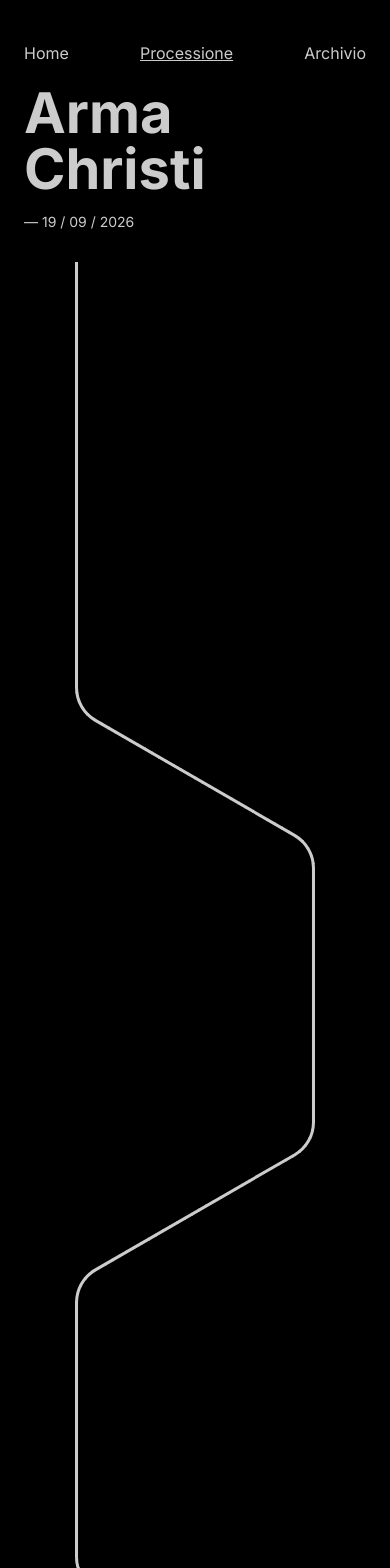
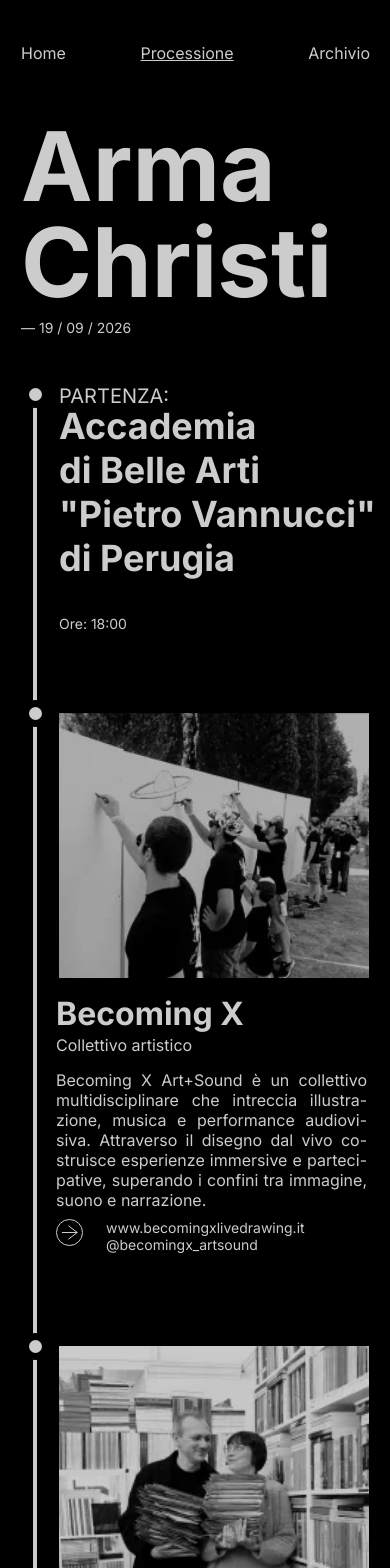
Before and after one commit to panlan8923/ARMA-CHRISTI, a SvelteKit app: page /processione in a window 390 px wide. Shown: the top 1568 px of the page. Built offline with nearby package versions, Linux system fonts and the light colour scheme.

Commit message:
Add responsive Processione layout
Implement the 390px mobile design from Figma, add the dedicated mobile path and node layout, preserve the approved desktop version from 1280px, and refine content, imagery, typography, and spacing across responsive viewports.

```diff
--- a/src/lib/components/ProcessionNav.svelte
+++ b/src/lib/components/ProcessionNav.svelte
@@ -61,6 +61,19 @@
 		text-decoration: underline;
 	}
 
+	@media (max-width: 1279px) {
+		.procession-nav {
+			position: absolute;
+			top: 20px;
+			left: 21px;
+			width: 349px;
+			max-width: none;
+			height: 65px;
+			min-height: 65px;
+			margin: 0;
+		}
+	}
+
 	@media (min-width: 1280px) {
 		.procession-nav {
 			position: absolute;
--- /dev/null
+++ b/src/lib/components/ProcessionPathMobile.svelte
@@ -0,0 +1,87 @@
+<script lang="ts">
+	import { base } from '$app/paths';
+	import {
+		MOBILE_FRAME_WIDTH,
+		MOBILE_NODES,
+		MOBILE_NODE_SIZE,
+		MOBILE_PATH,
+		mobileNodeAssetLeft,
+		mobileNodeAssetTop,
+		PROCESSION_UI
+	} from '$lib/data/procession-layout';
+
+	const nodeSrc = `${base}${PROCESSION_UI.node}`;
+	const { axisX, top: pathTop, height: pathHeight } = MOBILE_PATH;
+</script>
+
+<div class="procession-path-mobile" aria-hidden="true">
+	<svg
+		class="procession-path-mobile__svg"
+		viewBox="0 0 {MOBILE_FRAME_WIDTH} {pathHeight}"
+		fill="none"
+		xmlns="http://www.w3.org/2000/svg"
+		style:top="{pathTop}px"
+	>
+		<line
+			class="procession-path-mobile__line procession-path-mobile__line--dotted"
+			x1={axisX}
+			y1="0"
+			x2={axisX}
+			y2={pathHeight}
+			stroke="#CCCCCC"
+			stroke-width="4"
+			stroke-dasharray="1 10"
+		/>
+		<line
+			class="procession-path-mobile__line procession-path-mobile__line--solid"
+			x1={axisX}
+			y1="0"
+			x2={axisX}
+			y2={pathHeight}
+			stroke="#CCCCCC"
+			stroke-width="4"
+		/>
+	</svg>
+
+	{#each MOBILE_NODES as node (node.id)}
+		<img
+			class="procession-path-mobile__node"
+			src={nodeSrc}
+			alt=""
+			width={MOBILE_NODE_SIZE}
+			height={MOBILE_NODE_SIZE}
+			style:left="{mobileNodeAssetLeft()}px"
+			style:top="{mobileNodeAssetTop(node.top)}px"
+		/>
+	{/each}
+</div>
+
+<style>
+	.procession-path-mobile {
+		position: absolute;
+		inset: 0;
+		pointer-events: none;
+		z-index: 1;
+	}
+
+	.procession-path-mobile__svg {
+		position: absolute;
+		left: 0;
+		display: block;
+		width: 390px;
+		height: 2160.5px;
+		overflow: visible;
+	}
+
+	.procession-path-mobile__line {
+		vector-effect: non-scaling-stroke;
+	}
+
+	.procession-path-mobile__node {
+		position: absolute;
+		display: block;
+		width: 27px;
+		height: 27px;
+		z-index: 2;
+	}
+</style>
--- a/src/lib/data/procession-layout.ts
+++ b/src/lib/data/procession-layout.ts
@@ -62,6 +62,50 @@ export const DESKTOP_CRONACHE_LOGO = {
 	height: 215.81
 } as const;
 
+/** Mobile layout from Figma frame "iPhone 13 & 14 - 1" (node 219:11), 390 px wide. */
+
+export const MOBILE_FRAME_WIDTH = 390;
+export const MOBILE_FRAME_HEIGHT = 2877;
+
+export const MOBILE_NAV = {
+	top: 20,
+	left: 21,
+	width: 349,
+	height: 65
+} as const;
+
+export const MOBILE_HERO = {
+	title: { top: 118, left: 21, width: 337, height: 250 },
+	date: { top: 319, left: 21 }
+} as const;
+
+export const MOBILE_PATH = {
+	axisX: 35,
+	top: 404,
+	height: 2160.5
+} as const;
+
+/** Figma ellipse frames are 20×20; `top` is the frame top, axis at x = 35. */
+export const MOBILE_NODE_CENTER_X = 35;
+export const MOBILE_NODE_FRAME_SIZE = 20;
+export const MOBILE_NODE_SIZE = 27;
+
+export const MOBILE_NODES = [
+	{ id: 'partenza', top: 384 },
+	{ id: 'becoming-x', top: 703 },
+	{ id: 'mannaggia', top: 1336 },
+	{ id: 'cronache-ribelli', top: 1969 },
+	{ id: 'arrivo', top: 2553 }
+] as const;
+
+export function mobileNodeAssetTop(frameTop: number): number {
+	return frameTop - (MOBILE_NODE_SIZE - MOBILE_NODE_FRAME_SIZE) / 2;
+}
+
+export function mobileNodeAssetLeft(): number {
+	return MOBILE_NODE_CENTER_X - MOBILE_NODE_SIZE / 2;
+}
+
 export const PROCESSION_UI = {
 	gridCross: '/processione/ui/grid-cross.svg',
 	arrow: '/processione/ui/procession-arrow.svg',
--- a/src/lib/data/procession-stops.ts
+++ b/src/lib/data/procession-stops.ts
@@ -18,7 +18,8 @@ export interface ProcessionVenueStop {
 	};
 	footer?: {
 		time: string;
-		description: string[];
+		description: string;
+		moderator: string;
 	};
 }
 
@@ -125,10 +126,9 @@ export const PROCESSION_STOPS: ProcessionStop[] = [
 		},
 		footer: {
 			time: 'Ore: 20:00',
-			description: [
+			description:
 				'Intervento pubblico delle realtà indipendenti coinvolte: Becoming X, Mannaggia — Libreria Indipendente, Cronache Ribelli.',
-				'Modera: Daniela Mancarella'
-			]
+			moderator: 'Modera: Daniela Mancarella'
 		}
 	}
 ];
--- a/src/routes/processione/+page.svelte
+++ b/src/routes/processione/+page.svelte
@@ -5,7 +5,12 @@
 	import ProcessionNav from '$lib/components/ProcessionNav.svelte';
 	import ProcessionNodes from '$lib/components/ProcessionNodes.svelte';
 	import ProcessionPath from '$lib/components/ProcessionPath.svelte';
-	import { DESKTOP_FRAME_HEIGHT } from '$lib/data/procession-layout';
+	import ProcessionPathMobile from '$lib/components/ProcessionPathMobile.svelte';
+	import {
+		DESKTOP_FRAME_HEIGHT,
+		MOBILE_FRAME_HEIGHT,
+		MOBILE_FRAME_WIDTH
+	} from '$lib/data/procession-layout';
 	import {
 		PROCESSION_DATE,
 		PROCESSION_STOPS,
@@ -21,7 +26,21 @@
 	function isVenueStop(stop: ProcessionStop): stop is ProcessionVenueStop {
 		return stop.kind === 'venue';
 	}
+
+	let viewportWidth = $state(MOBILE_FRAME_WIDTH);
+
+	const mobileScale = $derived(
+		viewportWidth < 1280 && viewportWidth < MOBILE_FRAME_WIDTH
+			? viewportWidth / MOBILE_FRAME_WIDTH
+			: 1
+	);
+
+	const mobileScalerHeight = $derived(
+		mobileScale < 1 ? MOBILE_FRAME_HEIGHT * mobileScale : MOBILE_FRAME_HEIGHT
+	);
 </script>
+
+<svelte:window bind:innerWidth={viewportWidth} />
 
 <svelte:head>
 	<title>ARMA CHRISTI — Processione</title>
@@ -33,7 +52,18 @@
 	/>
 </svelte:head>
 
-<main class="procession-page" style:--frame-height="{DESKTOP_FRAME_HEIGHT}px">
+<div
+	class="procession-page-scaler"
+	class:procession-page-scaler--narrow={mobileScale < 1}
+	style:height={mobileScale < 1 ? `${mobileScalerHeight}px` : undefined}
+>
+	<main
+		class="procession-page"
+		style:--frame-height="{DESKTOP_FRAME_HEIGHT}px"
+		style:--mobile-frame-height="{MOBILE_FRAME_HEIGHT}px"
+		style:transform={mobileScale < 1 ? `scale(${mobileScale})` : undefined}
+		style:transform-origin={mobileScale < 1 ? 'top left' : undefined}
+	>
 		<ProcessionNav current="processione" />
 
 		<h1 class="procession-hero__title">
@@ -45,8 +75,12 @@
 		<section class="procession-canvas" aria-label="Percorso della processione">
 			<ProcessionGrid />
 
-		<div class="procession-canvas__path" aria-hidden="true">
+			<div class="procession-canvas__path procession-canvas__path--desktop" aria-hidden="true">
 				<ProcessionPath />
+			</div>
+
+			<div class="procession-canvas__path procession-canvas__path--mobile" aria-hidden="true">
+				<ProcessionPathMobile />
 			</div>
 
 			<ProcessionNodes />
@@ -77,14 +111,26 @@
 						{#if stop.footer}
 							<footer class="procession-stop__arrival-footer">
 								<p class="procession-stop__time">{stop.footer.time}</p>
-							<div class="procession-stop__arrival-copy">
-								{#each stop.footer.description as paragraph, index (index)}
-									<p>{paragraph}</p>
-								{/each}
+								<div class="arrival-description">
+									<p class="arrival-description__text" lang="it">{stop.footer.description}</p>
+									<p class="arrival-description__moderator">{stop.footer.moderator}</p>
 								</div>
 							</footer>
 						{/if}
 					{:else if isEntityStop(stop)}
+						{#if stop.image}
+							<figure
+								class="procession-stop__figure procession-stop__figure--entity"
+								data-stop-image={stop.id}
+							>
+								<img src={`${base}${stop.image.src}`} alt={stop.image.alt} loading="lazy" />
+							</figure>
+						{:else if stop.logo}
+							<figure class="procession-stop__figure procession-stop__figure--logo">
+								<img src={`${base}${stop.logo.src}`} alt={stop.logo.alt} loading="lazy" />
+							</figure>
+						{/if}
+
 						<h2 class="procession-stop__entity-title">{stop.title}</h2>
 						<p class="procession-stop__entity-subtitle">{stop.subtitle}</p>
 						<p class="procession-stop__entity-description" lang="it">{stop.description}</p>
@@ -103,24 +149,12 @@
 								{/each}
 							</div>
 						</div>
-
-					{#if stop.image}
-						<figure
-							class="procession-stop__figure procession-stop__figure--entity"
-							data-stop-image={stop.id}
-						>
-							<img src={`${base}${stop.image.src}`} alt={stop.image.alt} loading="lazy" />
-						</figure>
-					{:else if stop.logo}
-						<figure class="procession-stop__figure procession-stop__figure--logo">
-							<img src={`${base}${stop.logo.src}`} alt={stop.logo.alt} loading="lazy" />
-						</figure>
-					{/if}
 					{/if}
 				</article>
 			{/each}
 		</section>
 	</main>
+</div>
 
 <style>
 	:global(html),
@@ -132,19 +166,18 @@
 		overflow-x: hidden;
 	}
 
+	.procession-page-scaler {
+		width: 100%;
+	}
+
 	.procession-page {
 		box-sizing: border-box;
-		width: 100%;
-		margin: 0 auto;
-		padding: 20px 24px 64px;
 		font-family: Inter, Arial, sans-serif;
 	}
 
 	.procession-hero__title {
-		margin: 0 0 16px;
-		font-size: 56px;
+		margin: 0;
 		font-weight: 700;
-		line-height: 1;
 		color: #cccccc;
 	}
 
@@ -153,29 +186,16 @@
 	}
 
 	.procession-hero__date {
-		margin: 0 0 32px;
+		margin: 0;
 		font-size: 14px;
 		font-weight: 400;
 		line-height: normal;
 		color: #cccccc;
 	}
 
-	.procession-canvas {
-		display: flex;
-		flex-direction: column;
-		gap: 48px;
-	}
-
-	.procession-canvas__path {
-		width: min(100%, 240px);
-		margin: 0 auto;
-		order: -1;
-	}
-
-	.procession-stop {
-		display: flex;
-		flex-direction: column;
-		gap: 16px;
+	.procession-canvas__path--desktop,
+	.procession-canvas__path--mobile {
+		display: none;
 	}
 
 	.procession-stop__label {
@@ -188,7 +208,6 @@
 
 	.procession-stop__venue-title {
 		margin: 0;
-		font-size: 32px;
 		font-weight: 700;
 		line-height: normal;
 		color: #cccccc;
@@ -196,10 +215,6 @@
 
 	.procession-stop__venue-title span {
 		display: block;
-	}
-
-	.procession-stop__venue-copy--center {
-		text-align: center;
 	}
 
 	.procession-stop__figure {
@@ -220,19 +235,13 @@
 
 	.procession-stop__time {
 		margin: 0;
-		font-size: 16px;
 		font-weight: 400;
 		line-height: normal;
 		color: #cccccc;
 	}
 
-	.procession-stop__time--departure {
-		font-size: 14px;
-	}
-
 	.procession-stop__entity-title {
 		margin: 0;
-		font-size: 28px;
 		font-weight: 700;
 		line-height: normal;
 		color: #cccccc;
@@ -296,13 +305,14 @@
 		height: 27px;
 	}
 
-	.procession-stop__arrival-footer {
+	.arrival-description {
 		display: flex;
 		flex-direction: column;
-		gap: 16px;
 	}
 
-	.procession-stop__arrival-copy p {
+	.arrival-description__text,
+	.arrival-description__moderator {
+		display: block;
 		margin: 0;
 		font-size: 16px;
 		font-weight: 400;
@@ -311,16 +321,300 @@
 		color: #cccccc;
 	}
 
-	.procession-stop__arrival-copy p + p {
-		margin-top: 0;
+	.arrival-description__text {
+		hyphens: auto;
+		-webkit-hyphens: auto;
+		overflow-wrap: normal;
+	}
+
+	.arrival-description__moderator {
+		hyphens: none;
+		-webkit-hyphens: none;
+	}
+
+	@media (max-width: 1279px) {
+		.procession-page-scaler {
+			display: flex;
+			justify-content: center;
+			overflow-x: hidden;
+		}
+
+		.procession-page-scaler--narrow {
+			width: 100vw;
+			justify-content: flex-start;
+		}
+
+		.procession-page {
+			position: relative;
+			width: 390px;
+			height: var(--mobile-frame-height);
+			padding: 0;
+			margin: 0;
+			overflow: hidden;
+			flex-shrink: 0;
+		}
+
+		.procession-hero__title {
+			position: absolute;
+			top: 118px;
+			left: 21px;
+			width: 337px;
+			height: 250px;
+			font-size: 96px;
+			line-height: 96px;
+			z-index: 2;
+		}
+
+		.procession-hero__date {
+			position: absolute;
+			top: 319px;
+			left: 21px;
+			z-index: 2;
+		}
+
+		.procession-canvas {
+			position: absolute;
+			inset: 0;
+			height: var(--mobile-frame-height);
+		}
+
+		.procession-canvas__path--mobile {
+			display: block;
+		}
+
+		.procession-stop {
+			position: absolute;
+			inset: 0;
+			margin: 0;
+			z-index: 2;
+			pointer-events: none;
+		}
+
+		.procession-stop > * {
+			pointer-events: auto;
+		}
+
+		/* Step 01 — Partenza */
+		.procession-stop[data-stop='partenza'] .procession-stop__label {
+			position: absolute;
+			top: 384px;
+			left: 59px;
+		}
+
+		.procession-stop[data-stop='partenza'] .procession-stop__venue-title {
+			position: absolute;
+			top: 404px;
+			left: 59px;
+			font-size: 36px;
+		}
+
+		.procession-stop[data-stop='partenza'] .procession-stop__figure--departure {
+			display: none;
+		}
+
+		.procession-stop[data-stop='partenza'] .procession-stop__time--departure {
+			position: absolute;
+			top: 615px;
+			left: 59px;
+			font-size: 14px;
+		}
+
+		/* Step 02 — Becoming X */
+		.procession-stop[data-stop='becoming-x'] .procession-stop__figure--entity {
+			position: absolute;
+			top: 713px;
+			left: 59px;
+			width: 310px;
+			height: 265px;
+		}
+
+		.procession-stop[data-stop='becoming-x'] .procession-stop__figure--entity img {
+			position: absolute;
+			width: 114.2%;
+			height: 100%;
+			max-width: none;
+			left: -14.2%;
+			top: 0;
+			object-fit: cover;
+		}
+
+		.procession-stop[data-stop='becoming-x'] .procession-stop__entity-title {
+			position: absolute;
+			top: 994px;
+			left: 56px;
+			font-size: 32px;
+			white-space: nowrap;
+		}
+
+		.procession-stop[data-stop='becoming-x'] .procession-stop__entity-subtitle {
+			position: absolute;
+			top: 1035px;
+			left: 56px;
+			white-space: nowrap;
+		}
+
+		.procession-stop[data-stop='becoming-x'] .procession-stop__entity-description {
+			position: absolute;
+			top: 1070px;
+			left: 56px;
+			width: 311px;
+			height: 168px;
+		}
+
+		.procession-stop[data-stop='becoming-x'] .procession-stop__links {
+			position: absolute;
+			top: 1219px;
+			left: 56px;
+			width: 313px;
+		}
+
+		/* Step 03 — Mannaggia */
+		.procession-stop[data-stop='mannaggia'] .procession-stop__figure--entity {
+			position: absolute;
+			top: 1346px;
+			left: 59px;
+			width: 310px;
+			height: 265px;
+		}
+
+		.procession-stop[data-stop='mannaggia'] .procession-stop__figure--entity img {
+			position: absolute;
+			width: 152.26%;
+			height: 100.19%;
+			max-width: none;
+			left: -19.92%;
+			top: -0.09%;
+			object-fit: cover;
+		}
+
+		.procession-stop[data-stop='mannaggia'] .procession-stop__entity-title {
+			position: absolute;
+			top: 1627px;
+			left: 56px;
+			font-size: 32px;
+			white-space: nowrap;
+		}
+
+		.procession-stop[data-stop='mannaggia'] .procession-stop__entity-subtitle {
+			position: absolute;
+			top: 1668px;
+			left: 56px;
+			white-space: nowrap;
+		}
+
+		.procession-stop[data-stop='mannaggia'] .procession-stop__entity-description {
+			position: absolute;
+			top: 1703px;
+			left: 56px;
+			width: 311px;
+			height: 168px;
+		}
+
+		.procession-stop[data-stop='mannaggia'] .procession-stop__links {
+			position: absolute;
+			top: 1852px;
+			left: 56px;
+			width: 311px;
+		}
+
+		/* Step 04 — Cronache Ribelli */
+		.procession-stop[data-stop='cronache-ribelli'] .procession-stop__figure--logo {
+			position: absolute;
+			top: 1979px;
+			left: 57px;
+			width: 313px;
+			height: 215.81px;
+		}
+
+		.procession-stop[data-stop='cronache-ribelli'] .procession-stop__entity-title {
+			position: absolute;
+			top: 2211px;
+			left: 56px;
+			font-size: 32px;
+			white-space: nowrap;
+		}
+
+		.procession-stop[data-stop='cronache-ribelli'] .procession-stop__entity-subtitle {
+			position: absolute;
+			top: 2252px;
+			left: 56px;
+			white-space: nowrap;
+		}
+
+		.procession-stop[data-stop='cronache-ribelli'] .procession-stop__entity-description {
+			position: absolute;
+			top: 2287px;
+			left: 56px;
+			width: 311px;
+			height: 168px;
+		}
+
+		.procession-stop[data-stop='cronache-ribelli'] .procession-stop__links {
+			position: absolute;
+			top: 2436px;
+			left: 56px;
+			width: 311px;
+		}
+
+		/* Step 05 — Arrivo */
+		.procession-stop[data-stop='arrivo'] .procession-stop__venue-copy--center {
+			position: absolute;
+			top: 2553px;
+			left: 59px;
+			text-align: left;
+		}
+
+		.procession-stop[data-stop='arrivo'] .procession-stop__venue-title--single {
+			font-size: 36px;
+		}
+
+		.procession-stop[data-stop='arrivo'] .procession-stop__figure--arrival {
+			display: none;
+		}
+
+		.procession-stop[data-stop='arrivo'] .procession-stop__arrival-footer {
+			position: absolute;
+			inset: 0;
+			width: 390px;
+			height: auto;
+			pointer-events: none;
+		}
+
+		.procession-stop[data-stop='arrivo'] .procession-stop__arrival-footer > * {
+			pointer-events: auto;
+		}
+
+		.procession-stop[data-stop='arrivo'] .procession-stop__time {
+			position: absolute;
+			top: 2558px;
+			left: 296px;
+			font-size: 14px;
+			white-space: nowrap;
+		}
+
+		.procession-stop[data-stop='arrivo'] .arrival-description {
+			position: absolute;
+			top: 2689px;
+			left: 62px;
+			width: 311px;
+		}
+
+		.procession-stop[data-stop='arrivo'] .arrival-description__moderator {
+			margin-top: 1em;
+		}
 	}
 
 	@media (min-width: 1280px) {
+		.procession-page-scaler {
+			display: block;
+		}
+
 		.procession-page {
 			position: relative;
 			width: 1280px;
 			height: var(--frame-height);
 			padding: 0;
+			margin: 0 auto;
 			overflow: hidden;
 		}
 
@@ -351,7 +645,8 @@
 			height: var(--frame-height);
 		}
 
-		.procession-canvas__path {
+		.procession-canvas__path--desktop {
+			display: block;
 			position: absolute;
 			top: 404px;
 			left: calc(50% + 0.5px);
@@ -360,10 +655,9 @@
 			margin: 0;
 			transform: translateX(-50%);
 			z-index: 1;
-			order: unset;
 		}
 
-		.procession-canvas__path :global(.procession-path-svg) {
+		.procession-canvas__path--desktop :global(.procession-path-svg) {
 			width: 313px;
 			height: 2567.5px;
 		}
@@ -399,6 +693,7 @@
 		}
 
 		.procession-stop[data-stop='partenza'] .procession-stop__figure--departure {
+			display: block;
 			position: absolute;
 			top: 612px;
 			left: 758px;
@@ -494,6 +789,7 @@
 		}
 
 		.procession-stop[data-stop='mannaggia'] .procession-stop__figure--entity {
+			display: block;
 			position: absolute;
 			top: 1819px;
 			left: 920px;
@@ -566,6 +862,7 @@
 		}
 
 		.procession-stop[data-stop='arrivo'] .procession-stop__figure--arrival {
+			display: block;
 			position: absolute;
 			top: 3146px;
 			left: 294px;
@@ -589,7 +886,7 @@
 			font-size: 16px;
 		}
 
-		.procession-stop[data-stop='arrivo'] .procession-stop__arrival-copy {
+		.procession-stop[data-stop='arrivo'] .arrival-description {
 			position: absolute;
 			top: 0;
 			left: 638px;
```
Lines whose indentation alone changed are shown as unchanged.
